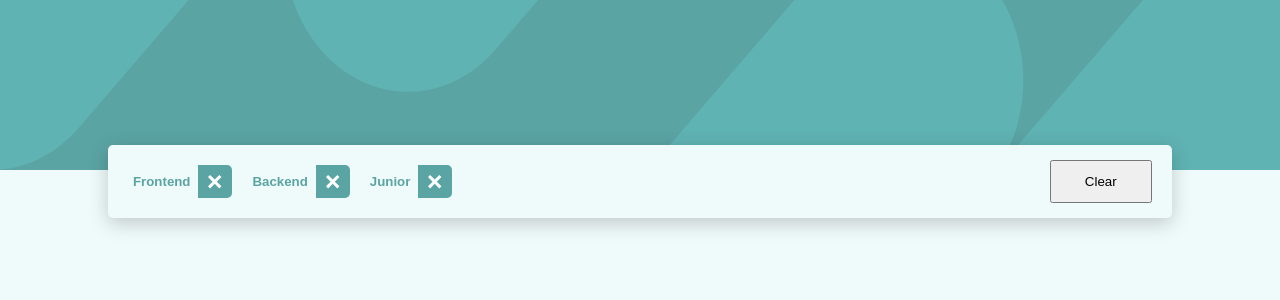
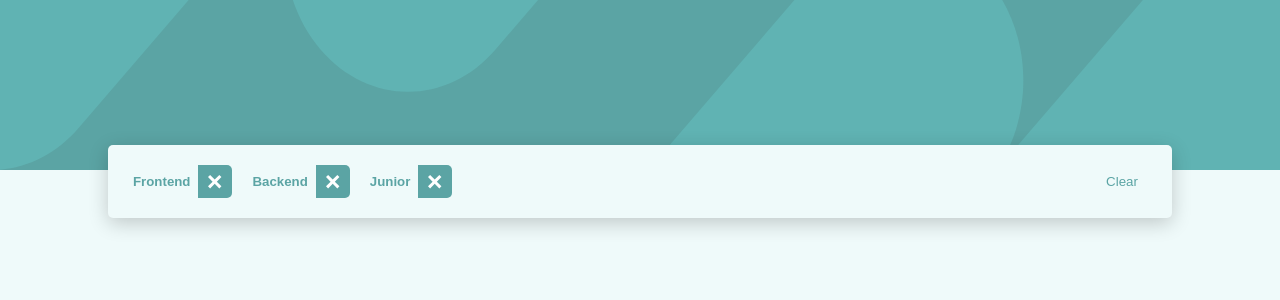
Before and after one commit to Halke/job-listings, a React (Create React App) app: page / in a window 1280 px wide. Shown: the top 300 px of the page. Built offline with nearby package versions, Linux system fonts and the light colour scheme.

Commit message:
Modified clear button

```diff
--- a/src/components/TagsBar/Bar/Bar.css
+++ b/src/components/TagsBar/Bar/Bar.css
@@ -3,6 +3,8 @@
   width: 80%;
   padding: 15px 20px;
   display: flex;
+  justify-content: space-between;
+  align-items: center;
   left: 50%;
   transform: translateX(-50%);
   background-color: var(--background-light_gray);
@@ -13,12 +15,22 @@
 }
 
 .bar__tags {
-  width: 90%;
   display: flex;
+  flex-wrap: wrap;
   justify-content: flex-start;
   align-items: center;
 }
 
 .bar__clear-btn {
-  width: 10%;
+  width: 40px;
+  height: 18px;
+  color: var(--primary-dark_red);
+  border: none;
+  background-color: transparent;
+  margin-right: 10px;
+  cursor: pointer;
 }
+
+.bar__clear-btn:hover {
+  border-bottom: 2px solid var(--primary-dark_red);
+}
```
